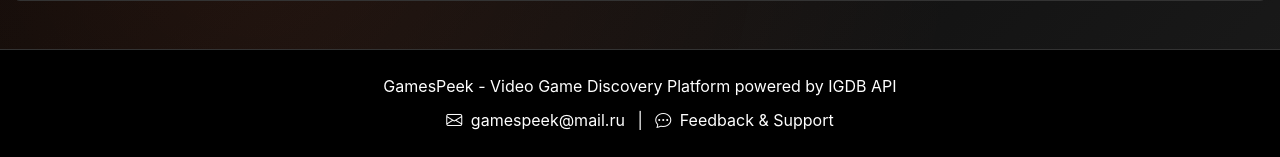
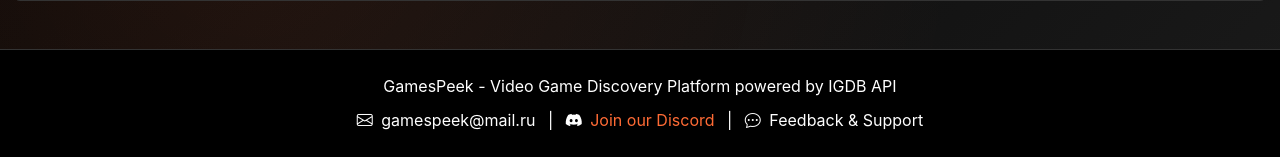
Before and after one commit to AlexeyZam15/GamesPeek_site, a Django app: template igdb_site/games/templates/games/home.html in a window 1280 px wide. Shown: the part 1046-1203 px from the top of the page. Run offline with Django 5.2, Linux system fonts and the light colour scheme; the template is opened without the code that fills it, so the values that code supplies are empty; parts of the project's set-up code (start-up, migrations or seed data) failed here and were passed over.

Commit message:
feat: add Discord community link to footer

```diff
--- a/igdb_site/games/templates/base.html
+++ b/igdb_site/games/templates/base.html
@@ -73,6 +73,12 @@
         <p class="mb-0">
             <i class="bi bi-envelope me-1"></i>
             gamespeek@mail.ru
+            <span class="mx-2">|</span>
+            <i class="bi bi-discord me-1"></i>
+            <a href="https://discord.gg/C5fxpfMM" target="_blank" rel="noopener noreferrer"
+               style="color: var(--secondary-color); text-decoration: none;">
+                Join our Discord
+            </a>
             <span class="mx-2">|</span>
             <i class="bi bi-chat-dots me-1"></i>
             <span>Feedback & Support</span>
```
